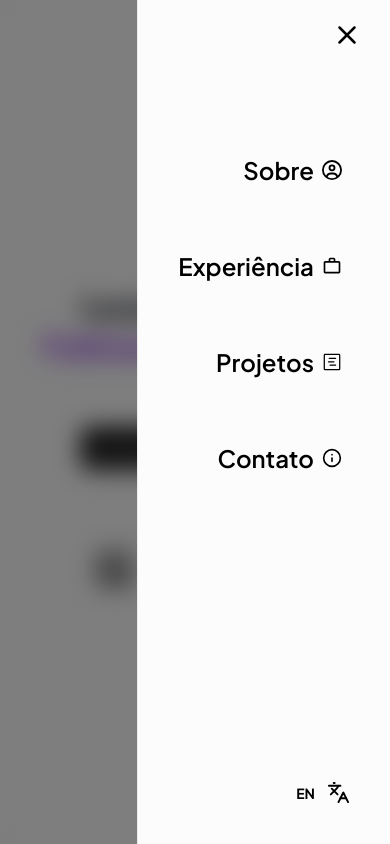
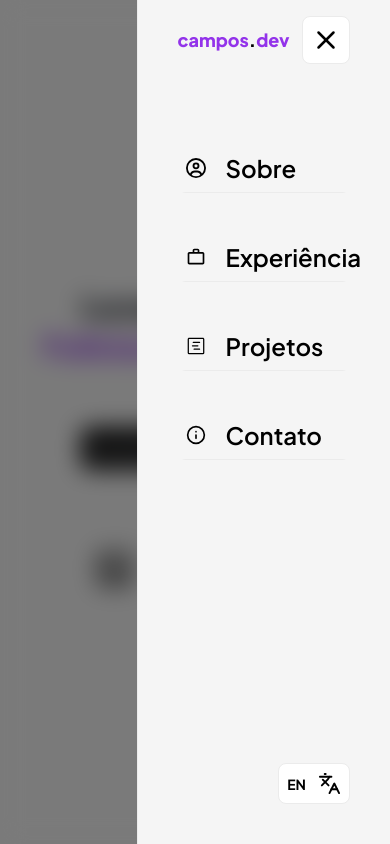
Before and after one commit to lucascmpos/lucascmpos-portfolio, a React (Vite) app: page / in a window 390 px wide. Both pictures are taken after a click on the button 357 px from the left and 32 px from the top of the page. Shown: the top 844 px of the page. Built offline with nearby package versions, Linux system fonts and the light colour scheme.

Commit message:
style: changing mobile menu style

```diff
--- a/src/components/exp.jsx
+++ b/src/components/exp.jsx
@@ -225,7 +225,7 @@ const Experience = ({ language, theme }) => {
         theme === "light" ? "bg-primary-light border-secondary-light" : "bg-primary-dark border-secondary-dark"
       }`}
     >
-      <div className="flex flex-col px-4 items-center justify-center"> <h1
+      <div className="flex flex-col px-4 items-center xl:ml-52 justify-center"> <h1
           className={` font-bold mb-3 text-center text-2xl lg:text-4xl ${
             theme === "light" ? "text-black" : "text-gray-200"
           }`}
@@ -279,13 +279,13 @@ const Experience = ({ language, theme }) => {
       </div>
       <div
         ref={ref}
-        className={`flex flex-col mt-4 items-center justify-center gap-6 px-2 transition-opacity duration-1000 ease-in-out ${
+        className={`flex flex-col mt-4 items-center xl:ml-20 justify-center gap-6 px-2 transition-opacity duration-1000 ease-in-out ${
           inView ? "opacity-100" : "opacity-0"
         }`}
       >
 
         {currentExperiences.map((experiencia) => (
-          <div key={experiencia.id} className="flex h-full px-2 w-[90vw] gap-3 md:w-[50vw] lg:w-[50vw] flex-row">
+          <div key={experiencia.id} className="flex h-full px-2 w-[90vw] gap-3 md:w-[50vw] lg:w-[40vw] flex-row">
 
             <div className={`flex space-y-px flex-col justify-center items-center ${theme === "light" ? "text-black" : "text-gray-200"}`}>
               <img className="w-auto h-auto max-h-14 max-w-20 rounded-full" src={experiencia.icon} alt="Icon" />
--- a/src/components/header.jsx
+++ b/src/components/header.jsx
@@ -110,17 +110,32 @@ const Header = ({ onChangeLanguage, onChangeTheme, theme }) => {
                 : "bg-secondary-dark border-secondary-dark"
             }`}
           >
-            <div className="flex justify-end p-4">
+            <div className="flex justify-between items-center p-4 px-10">
+            <h2
+                className={` font-extrabold text-lg ${
+                  theme === "light" ? "text-purple-600" : "text-purple-800"
+                }`}
+              >
+                campos
+                <span
+                  className={`${
+                    theme === "light" ? "text-black" : "text-gray-200"
+                  }`}
+                >
+                  .
+                </span>
+                dev
+              </h2>
               <button
                 onClick={toggleMenu}
-                className={`mr-3 mt-1 text-3xl transition-all hover:text-purple-700 focus:outline-none ${
-                  theme === "light" ? "text-black" : "text-gray-300"
-                }`}
+                className={`group flex flex-row items-center p-2 border rounded-lg text-sm justify-center gap-3 font-bold transition-all duration-300  ${
+                  theme === "light" ? "text-black bg-primary-light border-secondary-light hover:bg-gray-100" : "text-gray-300 bg-[#040417] border-secondary-dark/60 hover:bg-[#080826]"
+                } `}
               >
                 <X size={30} />
               </button>
             </div>
-            <div className="flex flex-col  w-full gap-16 pt-6 text-2xl">
+            <div className="flex flex-col  w-full gap-10 pt-6 px-10 text-2xl">
               <Link
                 to="home"
                 smooth={true}
@@ -134,16 +149,17 @@ const Header = ({ onChangeLanguage, onChangeTheme, theme }) => {
                   smooth={true}
                   onClick={() => toggleMenu(false)}
                 >
-                 <div className="flex justify-end px-12 w-full">
+                 <div className={`flex   w-full justify-start  rounded-lg border-b ${theme === "light" ? "bg-secondary-light border-secondary-light" : "bg-[#040417] border-secondary-dark/60"}  `}>
       <h2
-        className={`flex group cursor-pointer font-semibold text-2xl flex-row items-center gap-2 w-fit ${
-          theme === "light" ? "text-black" : "text-gray-200"
+        className={`flex group cursor-pointer w-full p-2 justify-start gap-5  font-semibold text-2xl flex-row items-center  ${
+          theme === "light" ? "text-black bg-secondary-light border-secondary-light hover:bg-primary-light" : "text-gray-300 bg-[#040417] border-secondary-dark/60 hover:bg-[#080821]"
         }`}
       >
-        {language === "pt" ? item.text_pt : item.text_en}
-        <div className="group-hover:text-purple-700 group-hover:-translate-y-1 ">
+        <div >
           {item.icon}
         </div>
+        {language === "pt" ? item.text_pt : item.text_en}
+
       </h2>
     </div>
   </Link>
@@ -151,13 +167,13 @@ const Header = ({ onChangeLanguage, onChangeTheme, theme }) => {
             </div>
             <div className="absolute bottom-10 right-10">
               <button
-                className={`group flex flex-row items-center text-sm justify-center gap-3 font-bold transition-all duration-300  ${
-                  theme === "light" ? "text-black" : "text-gray-300"
+                className={`group flex flex-row items-center p-2 border rounded-lg text-sm justify-center gap-3 font-bold transition-all duration-300  ${
+                  theme === "light" ? "text-black bg-primary-light border-secondary-light hover:bg-gray-100" : "text-gray-300 bg-[#040417] border-secondary-dark/60 hover:bg-[#080821]"
                 } `}
                 onClick={toggleLanguage}
               >
                 {language === "pt" ? "EN" : "PTBR"}
-                <div className="group-hover:-translate-y-1 group-hover:text-purple-700">
+                <div className=" ">
                   <Languages size={23} />
                 </div>
               </button>
--- a/src/index.css
+++ b/src/index.css
@@ -23,7 +23,7 @@ body.overflow-y-hidden {
 }
 
 .modal-class {
-    z-index: 1000; /* Ajuste conforme necessário */
+    z-index: 1000;
 }
 
 .modal-open {
--- a/tailwind.config.js
+++ b/tailwind.config.js
@@ -10,7 +10,8 @@ export default {
         'primary-dark': '#020211',
         'secondary-dark': '#030317',
         'primary-light': '#ffffff',
-        'secondary-light': '#fcfcfc',
+        'secondary-light': '#f5f5f5',
+        'button-dark:': '#070729',
       },
       borderColor: {
         'primary-dark': '#020211',
```
